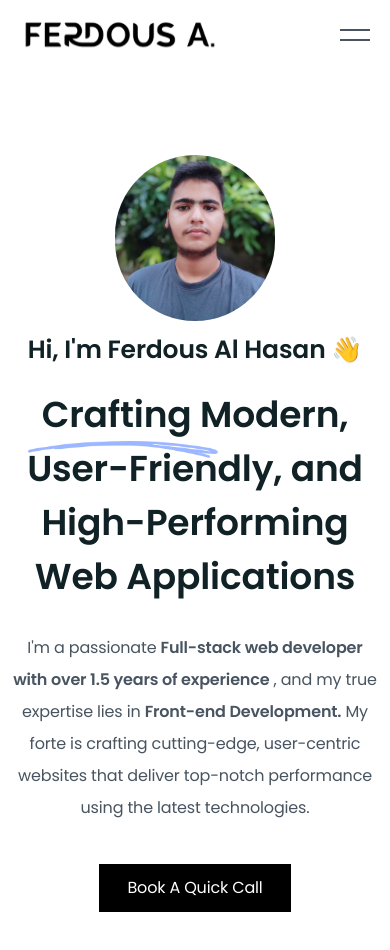
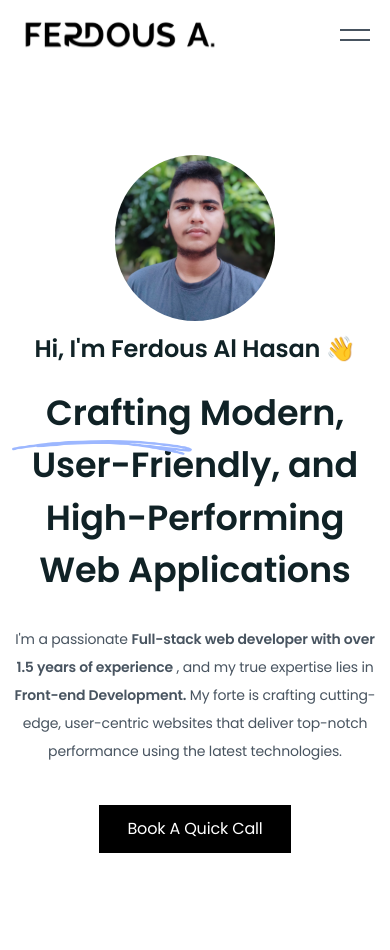
Before and after one commit to ferdousaofficial/portfolio-website, a Next.js app: page / in a window 390 px wide. Shown: the top 950 px of the page. Built offline with nearby package versions, Linux system fonts and the light colour scheme.

Commit message:
fix some responsive issues of hero section

```diff
--- a/src/app/(default)/Hero/Header.tsx
+++ b/src/app/(default)/Hero/Header.tsx
@@ -11,7 +11,9 @@ const Header: React.FC = () => {
           width={182}
         />
       </div>
-      <h2 className="sm:text-[28px] text-[25px] font-semibold ">Hi, I'm Ferdous Al Hasan 👋</h2>
+      <h2 className="sm:text-[28px] text-[24px] font-semibold ">
+        Hi, I'm Ferdous Al Hasan 👋
+      </h2>
     </div>
   );
 };
--- a/src/app/(default)/Hero/Info.tsx
+++ b/src/app/(default)/Hero/Info.tsx
@@ -1,17 +1,17 @@
 const Info: React.FC = () => {
   return (
     <div className="py-5 space-y-7 relative">
-      <h1 className="xl:text-[55px] lg:text-[45px] md:text-[40px] text-[36px] font-[600] lg:w-5/6 lg:mx-auto ">
+      <h1 className="xl:text-[55px] lg:text-[45px] md:text-[40px] text-[35px] font-[600] lg:w-5/6 lg:mx-auto ">
         Crafting Modern, User-Friendly, and High-Performing Web Applications
       </h1>
 
       <img
         src="/images/needle-underline.png"
         alt=""
-        className="absolute max-w-[250px] xl:top-[65px] lg:top-[50px] xl:left-[8rem] lg:left-[6rem] md:top-[50px] md:left-[1rem] lg:w-[250px] md:w-[200px] left-[1rem] top-[45px] w-[190px]"
+        className="absolute max-w-[250px] xl:top-[65px] lg:top-[50px] xl:left-[8rem] lg:left-[6rem] md:top-[50px] md:left-[1rem] lg:w-[250px] md:w-[200px] top-[45px] w-[180px]"
       />
 
-      <p className="lg:text-lg pb-5 lg:w-5/6 mx-auto leading-loose">
+      <p className="lg:text-lg sm:text-base text-[14px] pb-5 lg:w-5/6 mx-auto leading-loose">
         I'm a passionate{" "}
         <span className="font-[600]">
           Full-stack web developer with over 1.5 years of experience
```
